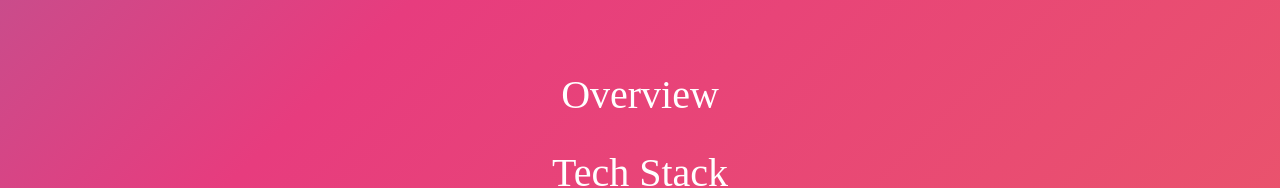
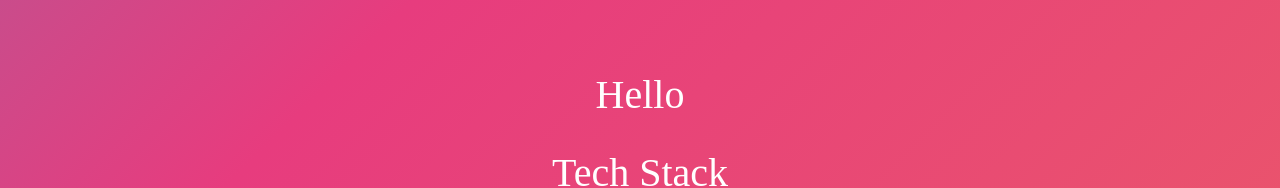
Before and after one commit to LynaSim/REACT_portfolio, a React (Vite) app: page / in a window 1280 px wide. Shown: the part 272-460 px from the top of the page. Built offline with nearby package versions, Linux system fonts and the light colour scheme; a web font is replaced by a local one.

Commit message:
Renamed Overview section to "Hello".

```diff
--- a/src/components/Overview.jsx
+++ b/src/components/Hello.jsx
@@ -1,14 +1,14 @@
 import Card from 'react-bootstrap/Card';
 
 
-function Overview() {
+function Hello() {
     return (
         <Card.Body className="border border-0 bg-transparent text-center">Hello! I'm Lyna, and I've just concluded a 12-week web development bootcamp, officially starting my path as a full-stack developer!<br /><br />
-        My journey began in the publishing industry as an XML content specialist, where I managed and prepared complex XML data structures. While collaborating with the development team, I became deeply fascinated with how raw data was transformed into interactive user experiences.<br />
+        My journey began in the publishing industry as an XML content specialist, where I managed and prepared complex XML data structures. While collaborating with the development team, I became deeply fascinated with how raw data was transformed into interactive user experiences.<br /><br />
         Now years later, after time dedicated to my family and a very rewarding chapter in SEN education, I have returned to my technical roots by completing this intensive and thoroughly enjoyable 12-week full-stack bootcamp.<br /><br />
         I cannot wait for opportunities to combine my diverse skills and experiences into building applications I feel passionate about!
         </Card.Body>
     );
 }
 
-export default Overview;
+export default Hello;
--- a/src/components/HomeAccordion.jsx
+++ b/src/components/HomeAccordion.jsx
@@ -7,7 +7,7 @@ import Card from 'react-bootstrap/Card';
 import Nav from 'react-bootstrap/Nav';
 import './HomeAccordion.css';
 import Skills from './Skills';
-import Overview from './Overview';
+import Hello from './Hello';
 
 
 // const PINK = 'rgba(255, 192, 203, 0.6)';
@@ -44,10 +44,10 @@ function HomeAccordion() {
     <Accordion defaultActiveKey="">
       <Card className="accordion-section border border-0 bg-transparent text-white mt-5">
         <Card.Header className="d-flex justify-content-center border border-0 bg-transparent">
-          <ContextAwareToggle eventKey="0" className="zoom">Overview</ContextAwareToggle>
+          <ContextAwareToggle eventKey="0" className="zoom">Hello</ContextAwareToggle>
         </Card.Header>
         <Accordion.Collapse eventKey="0">
-          <Overview />
+          <Hello />
         </Accordion.Collapse>
       </Card>
       <Card className="accordion-section border border-0 bg-transparent text-white">
```
